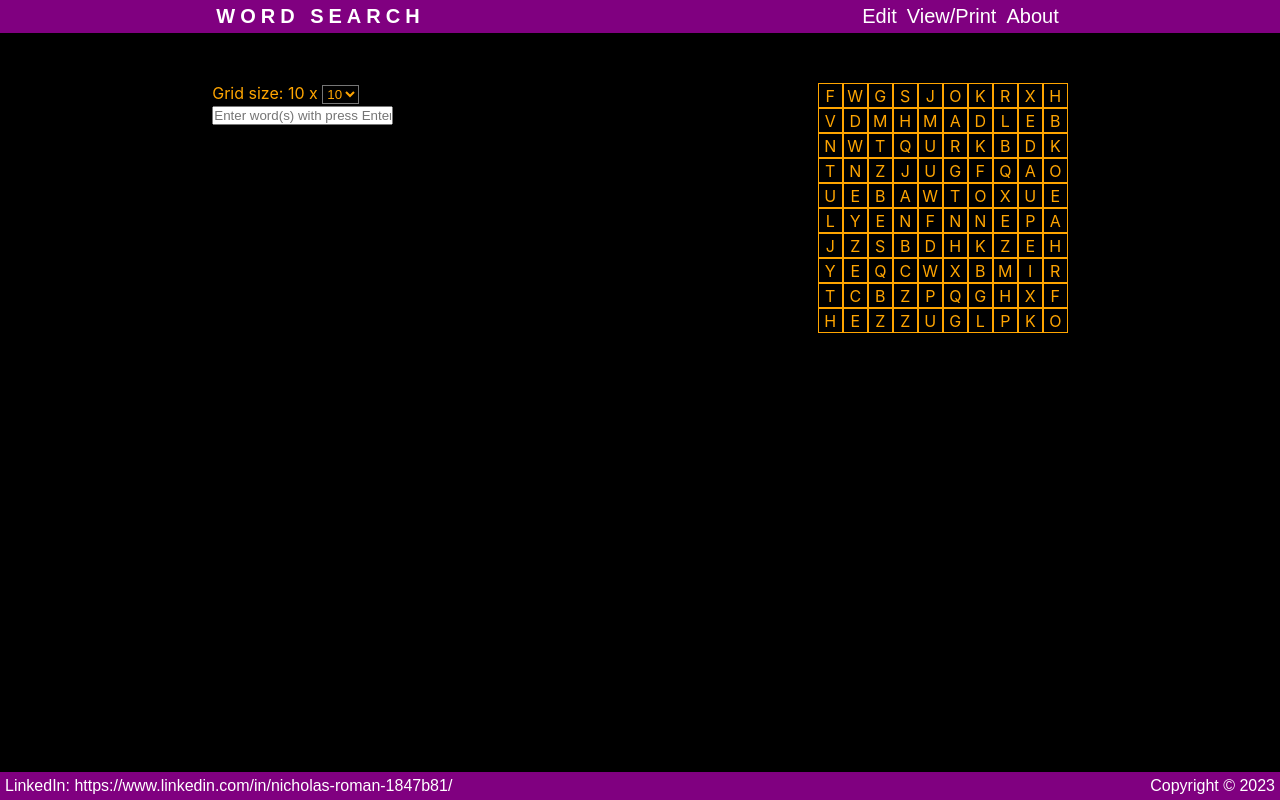
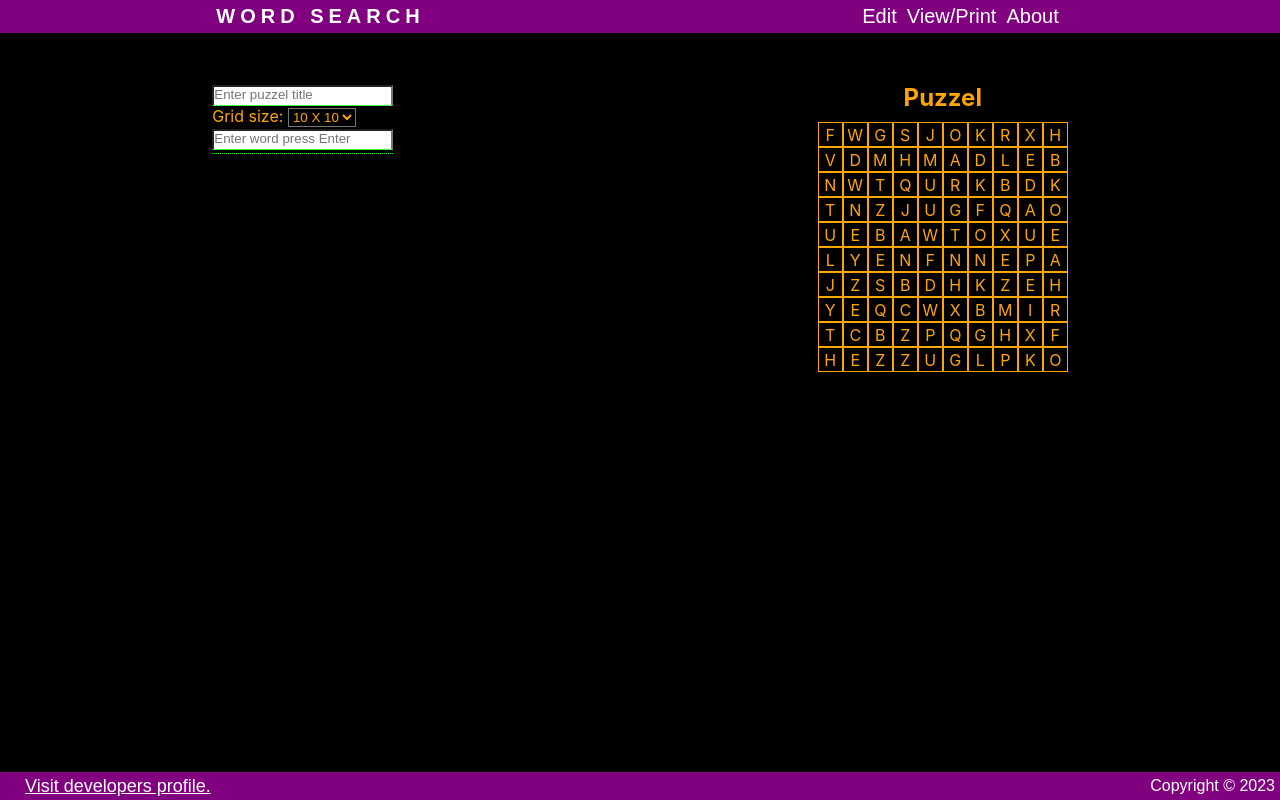
Before and after one commit to sonofdust/react-word-search, a React (Create React App) app: page / in a window 1280 px wide. Built offline with nearby package versions, Linux system fonts and the light colour scheme.

Commit message:
Tidle edit.

```diff
--- a/src/App.css
+++ b/src/App.css
@@ -229,3 +229,44 @@ span {color:orange}
   font-size: medium;
   padding: 5px;
 }
+
+.grid-container h1 {
+  color:orange;
+  background-color: black;
+  padding-bottom: 10px;
+  width: 100%;
+  text-align: center;
+}
+/*----------------------- TOOL TIP -------------------------  */
+
+.tooltip {
+  position: relative;
+  display: inline-block;
+  border-bottom: 1px dotted lime;
+  padding-bottom: 3px;
+}
+
+.tooltip .tooltiptext {
+  visibility: hidden;
+  width: 120px;
+  background-color: white;
+  color: black;
+  border-radius: 6px;
+  padding: 5px 5px;
+
+  position: absolute;
+  z-index: 1;
+}
+
+.tooltip:hover .tooltiptext {
+  visibility: visible;
+  width: 250px;
+}
+
+button:hover {cursor: pointer;}
+a {color: white;
+  font-family: fantasy;
+  font-size: 18px;
+  padding-left: 25px;}
+
+.view-list {padding-top: 40px;}
--- a/src/App.js
+++ b/src/App.js
@@ -18,7 +18,7 @@ function App() {
   const [grid, setGrid] = useState([]);
   const [wordList, setWordList] = useState([]);
   const [gridSize, setGridSize] = useState(10);
-  const [title, setTutke] = useState("");
+  const [title, setTitle] = useState("Puzzel");
 
   useEffect(() => {
     setGrid(gridObj[gridSize].getGrid());
@@ -27,7 +27,6 @@ function App() {
   }, [gridSize]);
 
   const addToWordList = (list) => {
-    console.log(list);
     try {
       list.forEach((word) => {
         if (!gridObj[gridSize].getWordList().includes(word)) {
@@ -39,6 +38,16 @@ function App() {
     } catch (e) {
       alert(`word capicity has been exceeded the grid capicity.`);
     }
+  };
+
+  const removeAll = () => {
+    gridObj[gridSize].getWordList().forEach((word) => {
+      removeFromWordList(word);
+    });
+  };
+
+  const editTitle = (str) => {
+    setTitle(str);
   };
 
   const removeFromWordList = (word) => {
@@ -76,6 +85,9 @@ function App() {
           path="/"
           element={
             <EditPuzzle
+              title={title}
+              editTitle={editTitle}
+              removeAll={removeAll}
               sizeKeys={Object.keys(gridObj)}
               removeFromWordList={removeFromWordList}
               grid={grid}
@@ -89,7 +101,12 @@ function App() {
         <Route
           path="/View"
           element={
-            <ViewPuzzle grid={grid} gridSize={gridSize} wordList={wordList} />
+            <ViewPuzzle
+              grid={grid}
+              gridSize={gridSize}
+              wordList={wordList}
+              title={title}
+            />
           }
         />
         <Route path="/About" element={<About />} />
--- a/src/components/EditPuzzle.js
+++ b/src/components/EditPuzzle.js
@@ -3,7 +3,11 @@ import PuzzleGrid from "./PuzzleGrid";
 import GridSizeSelect from "./GridSizeSelect";
 import WordInput from "./WordInput";
 import WordList from "./WordList";
+import TitleInput from "./TitleInput";
 const EditPuzzle = ({
+  title,
+  editTitle,
+  removeAll,
   grid,
   sizeKeys,
   removeFromWordList,
@@ -17,6 +21,7 @@ const EditPuzzle = ({
     <div className="container">
       <section className="edit-container">
         <div className="grid-input">
+          <TitleInput gridSize={gridSize} editTitle={editTitle} />
           <GridSizeSelect
             sizeKeys={sizeKeys}
             setGridSize={setGridSize}
@@ -28,6 +33,9 @@ const EditPuzzle = ({
             addToWordList={addToWordList}
             wordList={wordList}
           />
+          {!!wordList.length ? (
+            <button onClick={removeAll}>Delete All</button>
+          ) : null}
           <WordList
             gridSize={gridSize}
             wordList={wordList}
@@ -35,7 +43,7 @@ const EditPuzzle = ({
           />
         </div>
 
-        <PuzzleGrid grid={grid} />
+        <PuzzleGrid grid={grid} title={title} />
       </section>
     </div>
   );
--- a/src/components/Footer.js
+++ b/src/components/Footer.js
@@ -4,7 +4,12 @@ const Footer = () => {
   const today = new Date();
   return (
     <footer className="footer">
-      <p>LinkedIn: https://www.linkedin.com/in/nicholas-roman-1847b81/ </p>
+      <a
+        href="https://www.linkedin.com/in/nicholas-roman-1847b81/"
+        target="_blank"
+      >
+        Visit developers profile.
+      </a>
 
       <p>Copyright &copy; {today.getFullYear()}</p>
     </footer>
--- a/src/components/GridSizeSelect.js
+++ b/src/components/GridSizeSelect.js
@@ -9,12 +9,15 @@ const GridSizeSelect = ({setGridSize, gridSize, sizeKeys}) => {
   };
   return (
     <div>
-      <label>Grid size: {gridSize} x </label>
-      <select name="grid-size" id="grid-size" onChange={handleChange}>
+      <label>Grid size: </label>
+      <select
+        name="grid-size"
+        id="grid-size"
+        onChange={handleChange}
+        value={gridSize}
+      >
         {sizeKeys.map((e) => (
-          <option key={e} value={e}>
-            {e}
-          </option>
+          <option key={e} value={e}>{`${e} X ${e}`}</option>
         ))}
       </select>
     </div>
--- a/src/components/PuzzleGrid.js
+++ b/src/components/PuzzleGrid.js
@@ -1,8 +1,9 @@
 import React from "react";
 
-const PuzzleGrid = ({grid}) => {
+const PuzzleGrid = ({grid, title}) => {
   return (
     <div className="grid-container">
+      <h1>{title}</h1>
       {grid.map((row, i) => (
         <div className="row" key={i}>
           {row.map((item, j) => (
--- /dev/null
+++ b/src/components/TitleInput.js
@@ -0,0 +1,24 @@
+import {useRef} from "react";
+
+const WordInput = ({gridSize, editTitle}) => {
+  const handleChange = (e) => {
+    e.preventDefault();
+    editTitle(e.target.value);
+  };
+
+  const word = useRef(null);
+  return (
+    <>
+      {gridSize < 1 || (
+        <input
+          className="tooltip"
+          type="text"
+          placeholder="Enter puzzel title"
+          onChange={handleChange}
+        />
+      )}
+    </>
+  );
+};
+
+export default WordInput;
--- a/src/components/ViewPuzzle.js
+++ b/src/components/ViewPuzzle.js
@@ -2,27 +2,15 @@ import React from "react";
 import PuzzleGrid from "./PuzzleGrid";
 import WordView from "./WordView";
 
-const ViewPuzzle = ({grid, gridSize, wordList}) => {
+const ViewPuzzle = ({grid, gridSize, wordList, title}) => {
   return (
     <>
       <div className="container">
         <section className="edit-container">
           <div className="grid-input">
-            {/* <GridSizeSelect
-              sizeKeys={sizeKeys}
-              setGridSize={setGridSize}
-              addToWordList={addToWordList}
-              gridSize={gridSize}
-            />
-            <WordInput
-              gridSize={gridSize}
-              addToWordList={addToWordList}
-              wordList={wordList}
-            />*/}
             <WordView gridSize={gridSize} wordList={wordList} />
           </div>
-
-          <PuzzleGrid grid={grid} />
+          <PuzzleGrid grid={grid} title={title} />
         </section>
       </div>
     </>
--- a/src/components/WordInput.js
+++ b/src/components/WordInput.js
@@ -3,6 +3,7 @@ import {useRef} from "react";
 const WordInput = ({gridSize, addToWordList, wordList}) => {
   const handleSubmit = (e) => {
     e.preventDefault();
+
     if (!!word.current.value.replace(/^\s+/g, "")) {
       const list = word.current.value
         .toUpperCase()
@@ -26,12 +27,19 @@ const WordInput = ({gridSize, addToWordList, wordList}) => {
     <>
       {gridSize < 1 || (
         <form onSubmit={handleSubmit}>
-          <input
-            ref={word}
-            type="text"
-            placeholder="Enter word(s) with press Enter"
-            onChange={handleChange}
-          />
+          <div className="tooltip">
+            <input
+              className="tooltip"
+              ref={word}
+              type="text"
+              placeholder="Enter word press Enter"
+              onChange={handleChange}
+            />
+
+            <span className="tooltiptext">
+              Enter a single word or multiple words separated by spaces.
+            </span>
+          </div>
         </form>
       )}
     </>
--- a/src/components/WordView.js
+++ b/src/components/WordView.js
@@ -2,7 +2,7 @@ import React from "react";
 
 const WordView = ({gridSize, wordList}) => {
   return (
-    <div>
+    <div className="view-list">
       {gridSize < 1 || (
         <ol>
           {wordList.map((e, i) => (
```
